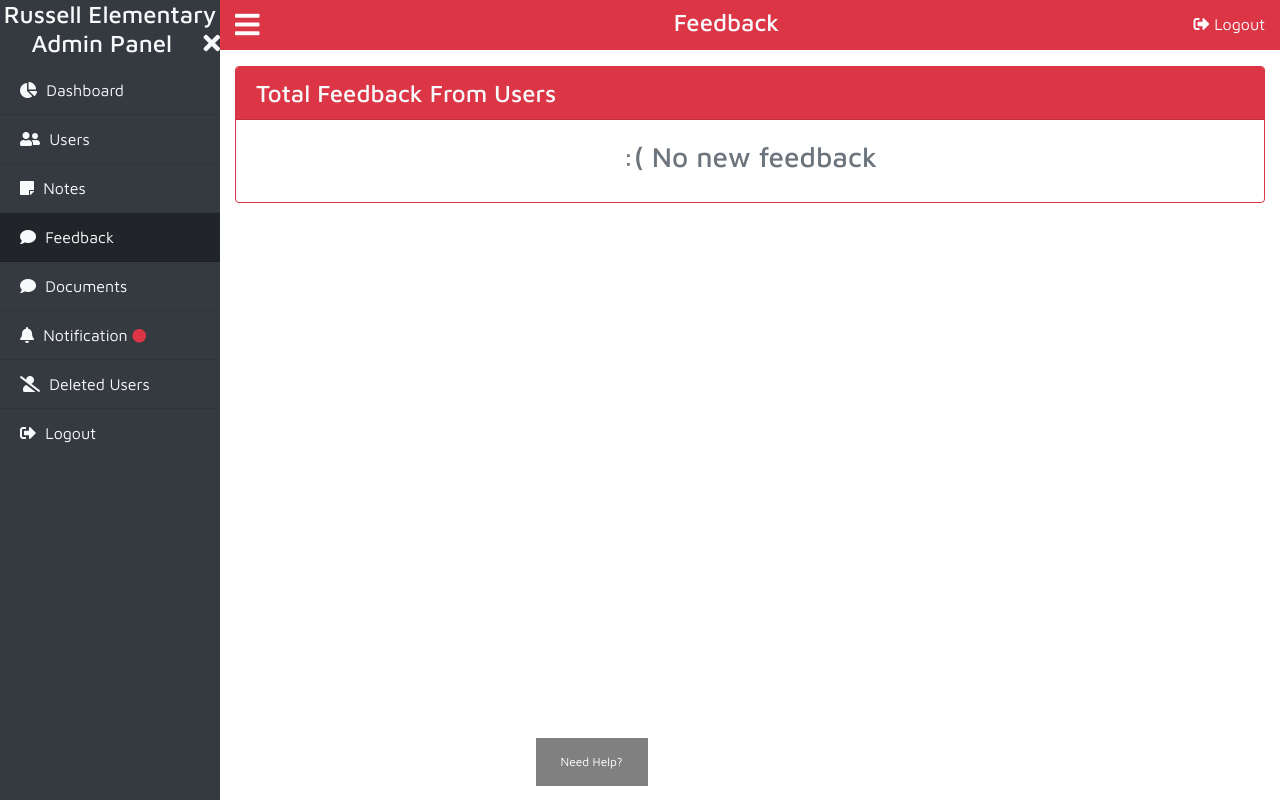
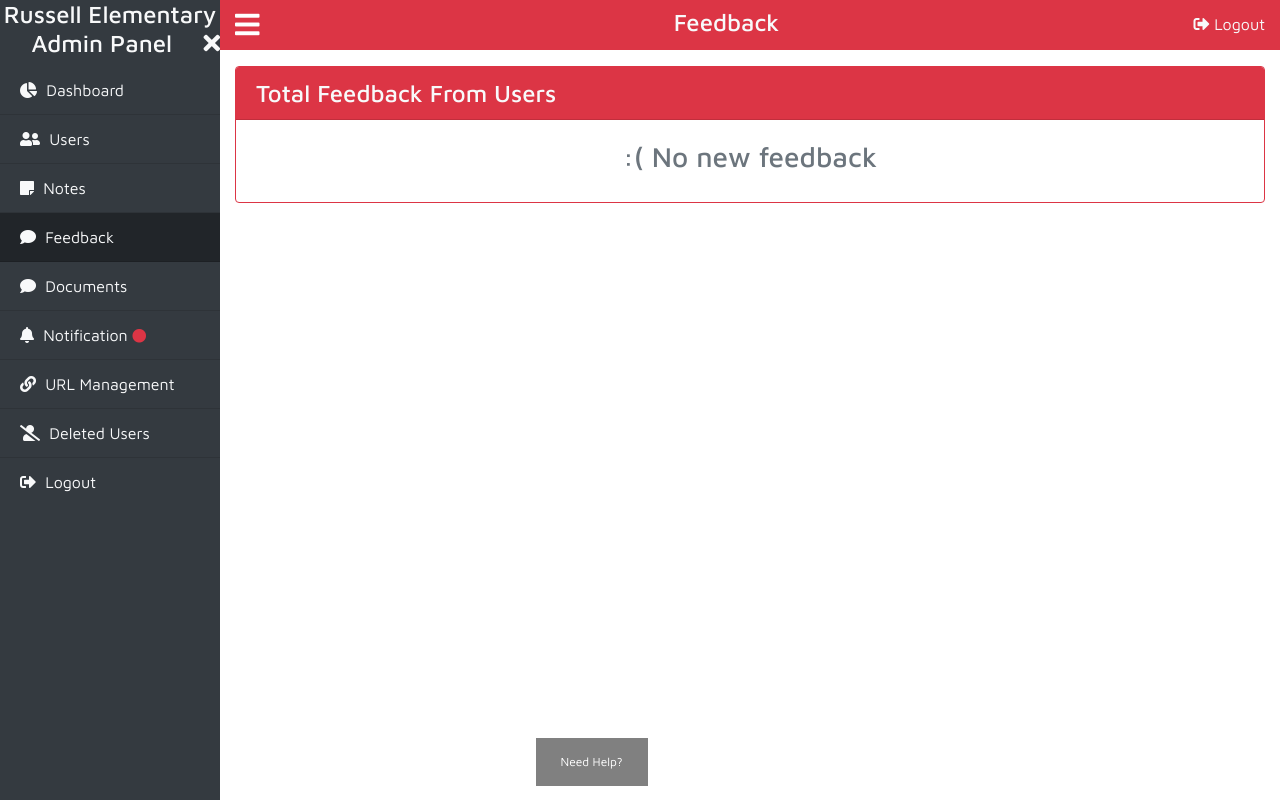
Before and after one commit to simsj03/Rus_App_demo1.4, a PHP site: page /RussellE-demo/admin/admin-feedback.php in a window 1280 px wide. Run offline with PHP 8.4, Linux system fonts and the light colour scheme; the visitor is signed in with stand-in values (Sample User, id 1); data comes from the database, SQL or seed files in the repository; data that the repository does not hold is empty; some libraries are stand-ins or nearby versions.

Commit message:
re-doing Admin dashboard, adding url management

```diff
--- a/admin/assets/php/admin-header.php
+++ b/admin/assets/php/admin-header.php
@@ -82,6 +82,8 @@
 
           <a href="<?= $base_url ?>/admin/admin-notification.php" class="list-group-item text-light admin-link <?= (basename($_SERVER['PHP_SELF']) == 'admin-notification.php') ? 'nav-active' : ''; ?>"><i class="fas fa-bell"></i>&nbsp;&nbsp;Notification&nbsp;<span id="showNotificationCheck"></span></a>
 
+          <a href="<?= $base_url ?>/admin/admin-url_management.php" class="list-group-item text-light admin-link <?= (basename($_SERVER['PHP_SELF']) == 'admin-url_management.php') ? 'nav-active' : ''; ?>"><i class="fas fa-link"></i>&nbsp;&nbsp;URL Management</a>
+
           <a href="<?= $base_url ?>/admin/admin-deleteduser.php" class="list-group-item text-light admin-link <?= (basename($_SERVER['PHP_SELF']) == 'admin-deleteduser.php') ? 'nav-active' : ''; ?>"><i class="fas fa-user-slash"></i>&nbsp;&nbsp;Deleted Users</a>
 
 
```
